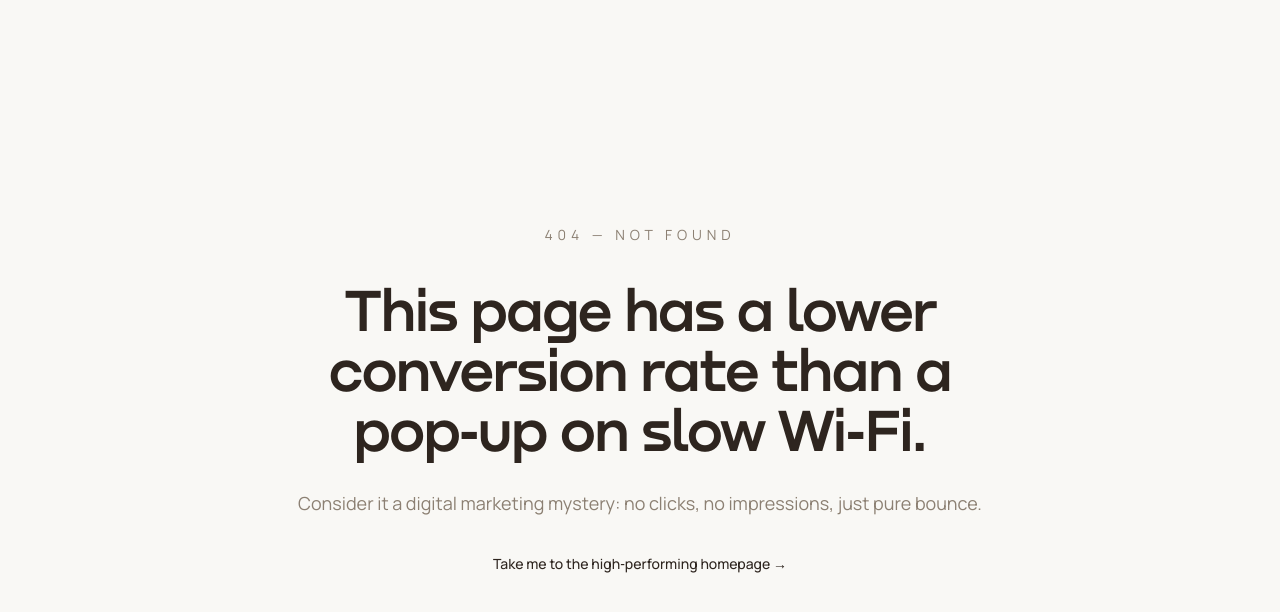
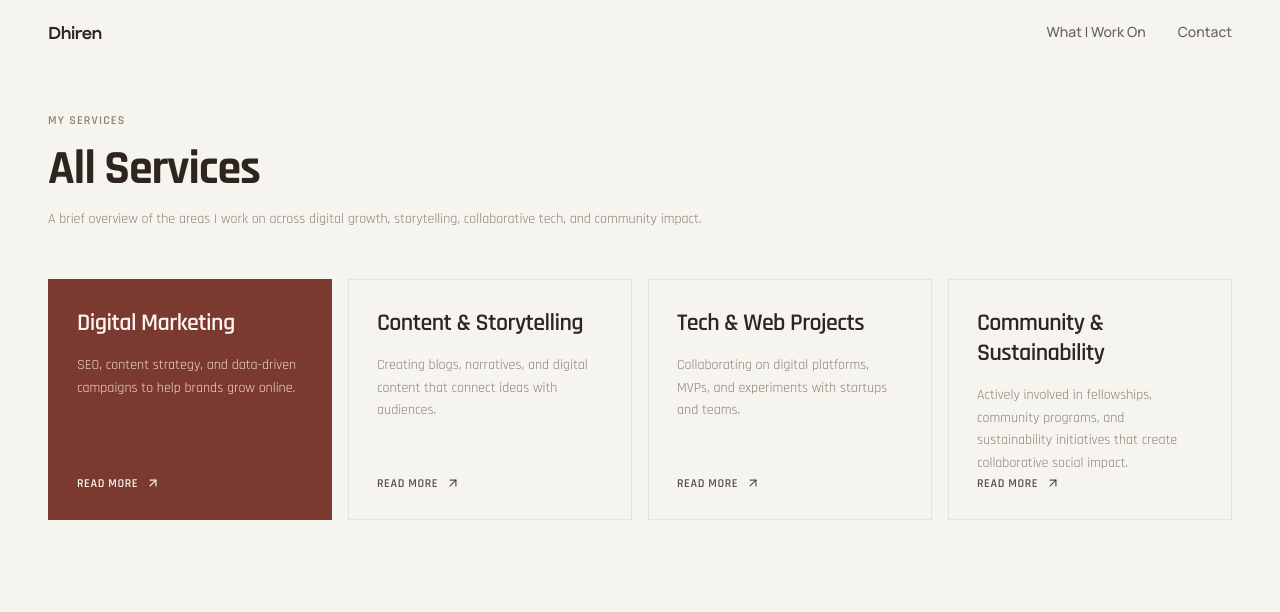
Before and after one commit to dhirendraxd/dhiren_website, a React (Vite) app: page /services in a window 1280 px wide. Shown: the top 612 px of the page. Built offline with nearby package versions, Linux system fonts and the light colour scheme; the HTML template or start-up script is replaced by a standard one.

Commit message:
feat: add Services page with service offerings; update Navbar and routing; enhance AboutSection and Footer for improved content and layout

```diff
--- a/src/App.tsx
+++ b/src/App.tsx
@@ -10,6 +10,7 @@ import Affiliations from "./pages/Affiliations";
 import AffiliationDetail from "./pages/AffiliationDetail";
 import Hackathon from "./pages/Hackathon";
 import HackathonDetail from "./pages/HackathonDetail";
+import Services from "./pages/Services";
 
 const queryClient = new QueryClient();
 
@@ -43,6 +44,7 @@ const AnimatedRoutes = () => {
           <Route path="/affiliations/:id" element={<AffiliationDetail />} />
           <Route path="/hackathon" element={<Hackathon />} />
           <Route path="/hackathon/:id" element={<HackathonDetail />} />
+          <Route path="/services" element={<Services />} />
           <Route path="*" element={<NotFound />} />
         </Routes>
       </motion.div>
--- a/src/components/AboutSection.tsx
+++ b/src/components/AboutSection.tsx
@@ -1,5 +1,6 @@
 import { motion } from "framer-motion";
 import { ArrowRight, ArrowUpRight, Megaphone, PencilLine, Code2, Users } from "lucide-react";
+import { Link } from "react-router-dom";
 
 const AboutSection = () => {
   const workAreas = [
@@ -71,7 +72,7 @@ const AboutSection = () => {
   ];
 
   return (
-    <section id="about" className="py-24 px-8 md:px-12 bg-card font-rajdhani">
+    <section id="about" className="scroll-mt-24 py-24 px-8 md:px-12 bg-card font-rajdhani">
       <div className="max-w-[84rem] mx-auto">
         <div className="space-y-10">
           <motion.div
@@ -92,12 +93,12 @@ const AboutSection = () => {
               Focused on digital marketing, storytelling, collaborative tech projects, and community-driven initiatives that turn ideas into practical results.
             </p>
 
-            <button
-              type="button"
-              className="inline-flex items-center justify-center rounded-full px-8 py-3 text-xs font-semibold uppercase tracking-wider border border-foreground text-foreground hover:bg-foreground hover:text-background transition-colors duration-200"
+            <Link
+              to="/services"
+              className="inline-flex items-center justify-center rounded-none px-8 py-3 text-xs font-semibold uppercase tracking-wider border border-foreground text-foreground transition-colors duration-300 hover:bg-[#7A3A30] hover:border-[#7A3A30] hover:text-[#FFF5F0]"
             >
               All Services
-            </button>
+            </Link>
           </motion.div>
 
           <div className="grid md:grid-cols-2 xl:grid-cols-4 gap-4">
@@ -108,35 +109,39 @@ const AboutSection = () => {
               return (
                 <motion.div
                   key={area.title}
-                  className={`group border min-h-[260px] p-7 flex flex-col justify-between cursor-pointer transition-shadow duration-300 ${
+                  className={`border min-h-[260px] p-7 flex flex-col justify-between ${
                     isHighlighted
-                      ? "bg-foreground border-foreground text-background"
-                      : "bg-card border-border text-foreground hover:shadow-hover"
+                      ? "bg-[#7A3A30] border-[#7A3A30] text-[#FFF5F0]"
+                      : "bg-card border-border text-foreground"
                   }`}
                   initial={{ opacity: 0, y: 20 }}
                   whileInView={{ opacity: 1, y: 0 }}
                   transition={{ duration: 0.4, delay: index * 0.1 }}
                   viewport={{ once: true }}
-                  whileHover={{ y: -3 }}
                 >
                   <div className="space-y-5">
                     <Icon
                       size={24}
-                      className={isHighlighted ? "text-background" : "text-foreground"}
+                      className={isHighlighted ? "text-[#FFF5F0]" : "text-foreground"}
                       strokeWidth={1.75}
                     />
                     <h3 className="text-2xl font-semibold tracking-tight leading-tight">{area.title}</h3>
-                    <p className={`text-sm leading-relaxed ${isHighlighted ? "text-background/80" : "text-muted-foreground"}`}>
+                    <p className={`text-sm leading-relaxed ${isHighlighted ? "text-[#F4D8CF]" : "text-muted-foreground"}`}>
                       {area.description}
                     </p>
                   </div>
 
-                  <div className="inline-flex items-center gap-2 text-xs font-semibold uppercase tracking-wider">
-                    <span>Read More</span>
-                    <ArrowRight
-                      size={14}
-                      className="transition-transform duration-200 group-hover:translate-x-1"
-                    />
+                  <div
+                    className={`group inline-flex items-center gap-2 text-xs font-semibold uppercase tracking-wider transition-colors duration-300 ${
+                      isHighlighted
+                        ? "text-[#FFF5F0] hover:text-[#FDE8DD]"
+                        : "text-foreground/80 hover:text-[#7A3A30]"
+                    }`}
+                  >
+                    <span className="relative inline-block after:absolute after:left-0 after:-bottom-1 after:h-px after:w-0 after:bg-current after:transition-all after:duration-300 group-hover:after:w-full">
+                      Read More
+                    </span>
+                    <ArrowRight size={14} className="transition-transform duration-300 group-hover:translate-x-0.5" />
                   </div>
                 </motion.div>
               );
@@ -165,16 +170,15 @@ const AboutSection = () => {
               return (
                 <motion.div
                   key={item.title}
-                  className={`border px-6 py-6 md:px-8 md:py-7 flex flex-col md:flex-row md:items-center md:justify-between gap-4 cursor-default transition-shadow duration-200 ${
+                  className={`border px-6 py-6 md:px-8 md:py-7 flex flex-col md:flex-row md:items-center md:justify-between gap-4 ${
                     isHighlighted
                       ? "bg-foreground border-foreground text-background"
-                      : "bg-card border-border text-foreground hover:shadow-hover"
+                      : "bg-card border-border text-foreground"
                   }`}
                   initial={{ opacity: 0, y: 20 }}
                   whileInView={{ opacity: 1, y: 0 }}
                   transition={{ duration: 0.4, delay: index * 0.08 }}
                   viewport={{ once: true }}
-                  whileHover={{ y: isHighlighted ? 0 : -2 }}
                 >
                   <div className="flex items-start gap-4">
                     <span
@@ -245,7 +249,7 @@ const AboutSection = () => {
                   viewport={{ once: true }}
                 >
                   <div className={isReverse ? "order-2 lg:order-1" : "order-2 lg:order-2"}>
-                    <span className="inline-flex items-center rounded-full bg-foreground text-background px-4 py-1 text-[11px] font-semibold uppercase tracking-wider">
+                    <span className="inline-flex items-center rounded-none bg-foreground text-background px-4 py-1 text-[11px] font-semibold uppercase tracking-wider">
                       {project.type}
                     </span>
 
@@ -255,12 +259,14 @@ const AboutSection = () => {
 
                     <a
                       href={project.href}
-                      className="mt-10 inline-flex items-center gap-2 text-lg font-medium text-foreground group/link"
+                      className="group mt-10 inline-flex items-center gap-2 text-lg font-medium text-foreground/90 transition-colors duration-300 hover:text-[#7A3A30]"
                     >
-                      See Details
+                      <span className="relative inline-block tracking-wide after:absolute after:left-0 after:-bottom-1 after:h-px after:w-0 after:bg-[#7A3A30] after:transition-all after:duration-300 group-hover:after:w-full">
+                        See Details
+                      </span>
                       <ArrowUpRight
                         size={18}
-                        className="transition-transform duration-200 group-hover/link:translate-x-0.5 group-hover/link:-translate-y-0.5"
+                        className="transition-transform duration-300 group-hover:translate-x-0.5 group-hover:-translate-y-0.5"
                       />
                     </a>
                     <div className="h-px w-28 bg-border mt-2.5" />
--- a/src/components/Footer.tsx
+++ b/src/components/Footer.tsx
@@ -1,6 +1,6 @@
 import { useState } from "react";
 import { AnimatePresence, motion } from "framer-motion";
-import { AtSign, Navigation, Send } from "lucide-react";
+import { AtSign, MapPin, Send } from "lucide-react";
 import { FaLinkedinIn, FaInstagram, FaGithub } from "react-icons/fa";
 import { FaXTwitter } from "react-icons/fa6";
 import { useToast } from "@/hooks/use-toast";
@@ -53,28 +53,28 @@ const Footer = () => {
   };
 
   return (
-    <footer id="contact" className="py-16 px-8 md:px-12 bg-card font-sans">
+    <footer id="contact" className="scroll-mt-24 py-16 px-8 md:px-12 bg-card font-sans">
       <div className="max-w-[76rem] mx-auto">
         <div className="grid lg:grid-cols-[1fr_1.2fr] gap-10 items-start">
           <div className="rounded-2xl bg-muted/35 p-8 space-y-8">
             <div className="space-y-4">
-              <p className="text-base font-semibold tracking-tight text-foreground">Dhirendra</p>
+              <p className="text-base font-semibold tracking-tight text-foreground">Dhirendra Singh Dhami</p>
               <p className="text-sm text-foreground/80 max-w-xs">
-                Performance marketing and digital growth strategy for meaningful products.
+                Have a brand to grow? Let us build your next high-performing campaign together.
               </p>
             </div>
 
             <div className="space-y-5 text-sm">
               <div className="space-y-1.5">
                 <div className="flex items-center gap-2 text-foreground font-medium">
-                  <span className="inline-flex h-7 w-7 items-center justify-center rounded-md border border-border/70 bg-background text-muted-foreground">
+                  <span className="inline-flex h-7 w-7 items-center justify-center text-muted-foreground">
                     <AtSign size={13} strokeWidth={1.8} />
                   </span>
                   <span>Email me</span>
                 </div>
                 <a
                   href="mailto:dhirendraxd@gmail.com"
-                  className="block pl-9 text-muted-foreground leading-relaxed hover:text-foreground transition-colors"
+                  className="block pl-9 text-muted-foreground leading-relaxed hover:text-[#7A3A30] transition-colors duration-200"
                 >
                   dhirendraxd@gmail.com
                 </a>
@@ -82,16 +82,55 @@ const Footer = () => {
 
               <div className="space-y-1.5">
                 <div className="flex items-center gap-2 text-foreground font-medium">
-                  <span className="inline-flex h-7 w-7 items-center justify-center rounded-md border border-border/70 bg-background text-muted-foreground">
-                    <Navigation size={13} strokeWidth={1.8} />
+                  <span className="inline-flex h-7 w-7 items-center justify-center text-muted-foreground">
+                    <MapPin size={13} strokeWidth={1.8} />
                   </span>
                   <span>Based in</span>
                 </div>
                 <p className="pl-9 text-muted-foreground leading-relaxed">
                   Kathmandu, Nepal
-                  <br />
-                  Open to remote &amp; hybrid collaboration
                 </p>
+              </div>
+
+              <div className="space-y-1.5">
+                <div className="pl-9 pt-2 flex items-center gap-4 w-fit border-t border-border/50">
+                  <a
+                    href="https://linkedin.com"
+                    target="_blank"
+                    rel="noopener noreferrer"
+                    aria-label="LinkedIn"
+                    className="inline-flex items-center justify-center p-1 leading-none text-[#0A66C2] transition-all duration-200 hover:opacity-80 hover:-translate-y-0.5"
+                  >
+                    <FaLinkedinIn size={30} />
+                  </a>
+                  <a
+                    href="https://x.com"
+                    target="_blank"
+                    rel="noopener noreferrer"
+                    aria-label="X"
+                    className="inline-flex items-center justify-center p-1 leading-none text-[#111111] transition-all duration-200 hover:opacity-80 hover:-translate-y-0.5"
+                  >
+                    <FaXTwitter size={30} />
+                  </a>
+                  <a
+                    href="https://instagram.com"
+                    target="_blank"
+                    rel="noopener noreferrer"
+                    aria-label="Instagram"
+                    className="inline-flex items-center justify-center p-1 leading-none text-[#E4405F] transition-all duration-200 hover:opacity-80 hover:-translate-y-0.5"
+                  >
+                    <FaInstagram size={30} />
+                  </a>
+                  <a
+                    href="https://github.com/dhirendraxd"
+                    target="_blank"
+                    rel="noopener noreferrer"
+                    aria-label="GitHub"
+                    className="inline-flex items-center justify-center p-1 leading-none text-[#181717] transition-all duration-200 hover:opacity-80 hover:-translate-y-0.5"
+                  >
+                    <FaGithub size={30} />
+                  </a>
+                </div>
               </div>
             </div>
           </div>
@@ -225,9 +264,13 @@ const Footer = () => {
                         animate={{ opacity: 1, y: 0 }}
                         exit={{ opacity: 0, y: -2 }}
                         transition={{ duration: 0.22 }}
-                        className="absolute inset-0 inline-flex items-center justify-center rounded-md bg-foreground text-background text-sm font-medium hover:opacity-90 transition-opacity"
+                        className="group absolute inset-0 inline-flex items-center justify-center rounded-none border border-foreground bg-foreground text-background text-sm font-medium transition-colors duration-300 hover:bg-[#7A3A30] hover:border-[#7A3A30] hover:text-[#FFF5F0]"
                       >
-                        Send
+                        <span>Send</span>
+                        <Send
+                          size={14}
+                          className="ml-0 w-0 opacity-0 transition-all duration-300 group-hover:ml-1 group-hover:w-[14px] group-hover:opacity-100"
+                        />
                       </motion.button>
                     )}
                   </AnimatePresence>
@@ -238,29 +281,14 @@ const Footer = () => {
         </div>
 
         <div className="mt-10 pt-6 border-t border-border/70">
-          <div className="grid gap-4 md:grid-cols-[1fr_auto_1fr] items-center text-xs text-muted-foreground">
-            <p className="text-center md:text-left">©2026 Dhiren - All rights reserved</p>
+          <div className="flex flex-col gap-3 md:flex-row md:items-center md:justify-between text-xs text-muted-foreground">
+            <p className="text-center md:text-left">© 2026 Dhiren. All rights reserved.</p>
 
-            <div className="flex items-center justify-center gap-5">
-              <a href="/#about" className="hover:text-foreground transition-colors">What I Work On</a>
-              <a href="/#projects" className="hover:text-foreground transition-colors">Projects</a>
-              <a href="/#contact" className="hover:text-foreground transition-colors">Contact</a>
-            </div>
-
-            <div className="flex items-center justify-center md:justify-self-end gap-3 text-foreground/65">
-              <a href="https://linkedin.com" target="_blank" rel="noopener noreferrer" aria-label="LinkedIn" className="hover:text-foreground transition-colors">
-                <FaLinkedinIn size={14} />
-              </a>
-              <a href="https://x.com" target="_blank" rel="noopener noreferrer" aria-label="X" className="hover:text-foreground transition-colors">
-                <FaXTwitter size={14} />
-              </a>
-              <a href="https://instagram.com" target="_blank" rel="noopener noreferrer" aria-label="Instagram" className="hover:text-foreground transition-colors">
-                <FaInstagram size={14} />
-              </a>
-              <a href="https://github.com/dhirendraxd" target="_blank" rel="noopener noreferrer" aria-label="GitHub" className="hover:text-foreground transition-colors">
-                <FaGithub size={14} />
-              </a>
-            </div>
+            <nav className="flex items-center justify-center gap-5" aria-label="Footer quick links">
+              <a href="/#about" className="hover:text-[#7A3A30] hover:underline underline-offset-4 decoration-2 decoration-[#7A3A30] transition-colors duration-200">What I Work On</a>
+              <a href="/#projects" className="hover:text-[#7A3A30] hover:underline underline-offset-4 decoration-2 decoration-[#7A3A30] transition-colors duration-200">Projects</a>
+              <a href="/#contact" className="hover:text-[#7A3A30] hover:underline underline-offset-4 decoration-2 decoration-[#7A3A30] transition-colors duration-200">Contact</a>
+            </nav>
           </div>
         </div>
       </div>
--- a/src/components/Navbar.tsx
+++ b/src/components/Navbar.tsx
@@ -1,5 +1,5 @@
-import { useEffect, useState } from "react";
-import { Link } from "react-router-dom";
+import { useEffect, useRef, useState } from "react";
+import { Link, useLocation } from "react-router-dom";
 import { motion, AnimatePresence } from "framer-motion";
 import { Menu, X } from "lucide-react";
 
@@ -9,50 +9,59 @@ const navLinks = [
 ];
 
 const Navbar = () => {
+  const location = useLocation();
+  const isHomePage = location.pathname === "/";
   const [mobileOpen, setMobileOpen] = useState(false);
-  const [isBarVisible, setIsBarVisible] = useState(true);
+  const [isBarVisible, setIsBarVisible] = useState(false);
+  const lastScrollYRef = useRef(0);
 
   useEffect(() => {
-    let lastScrollY = window.scrollY;
+    lastScrollYRef.current = window.scrollY;
 
     const handleScroll = () => {
       const currentScrollY = window.scrollY;
 
       if (mobileOpen) {
         setIsBarVisible(true);
-        lastScrollY = currentScrollY;
+        lastScrollYRef.current = currentScrollY;
         return;
       }
 
-      if (currentScrollY <= 48) {
+      if (!isHomePage) {
         setIsBarVisible(true);
-      } else if (currentScrollY > lastScrollY + 4) {
-        setIsBarVisible(false);
-      } else if (currentScrollY < lastScrollY - 4) {
-        setIsBarVisible(true);
+        lastScrollYRef.current = currentScrollY;
+        return;
       }
 
-      lastScrollY = currentScrollY;
+      const aboutSection = document.getElementById("about");
+      const aboutRevealPoint = aboutSection ? Math.max(0, aboutSection.offsetTop - 72) : 0;
+      const isScrollingUp = currentScrollY < lastScrollYRef.current;
+
+      // Show only when user scrolls upward and has crossed above the services section.
+      setIsBarVisible(isScrollingUp && currentScrollY <= aboutRevealPoint);
+      lastScrollYRef.current = currentScrollY;
     };
 
+    handleScroll();
     window.addEventListener("scroll", handleScroll, { passive: true });
     return () => window.removeEventListener("scroll", handleScroll);
-  }, [mobileOpen]);
+  }, [isHomePage, mobileOpen]);
 
   // Close mobile menu on nav click
   const handleNavClick = () => setMobileOpen(false);
 
   return (
     <header
-      className={`fixed top-0 left-0 right-0 z-50 bg-transparent border-b border-transparent transition-transform duration-300 ${
-        isBarVisible || mobileOpen ? "translate-y-0" : "-translate-y-full"
+      className={`fixed top-0 left-0 right-0 z-50 bg-transparent border-b border-transparent transition-all duration-500 ease-out ${
+        isBarVisible || mobileOpen ? "translate-y-0 opacity-100" : "-translate-y-full opacity-0"
       }`}
     >
       <div className="max-w-[84rem] mx-auto px-8 md:px-12">
         <div className="flex items-center justify-between h-16">
           {/* Logo / Name */}
           <Link
-            to="/"
+            to="/#home"
+            onClick={handleNavClick}
             className="font-nekst text-lg font-semibold text-foreground tracking-tight hover:opacity-75 transition-opacity"
           >
             Dhiren
--- /dev/null
+++ b/src/pages/Services.tsx
@@ -0,0 +1,105 @@
+import { motion } from "framer-motion";
+import { Link } from "react-router-dom";
+import { ArrowUpRight } from "lucide-react";
+import Navbar from "@/components/Navbar";
+import ScrollProgressBar from "@/components/ScrollProgressBar";
+import BackToTop from "@/components/BackToTop";
+
+const services = [
+  {
+    title: "Digital Marketing",
+    description: "SEO, content strategy, and data-driven campaigns to help brands grow online.",
+    href: "/#about",
+  },
+  {
+    title: "Content & Storytelling",
+    description: "Creating blogs, narratives, and digital content that connect ideas with audiences.",
+    href: "/#about",
+  },
+  {
+    title: "Tech & Web Projects",
+    description: "Collaborating on digital platforms, MVPs, and experiments with startups and teams.",
+    href: "/hackathon",
+  },
+  {
+    title: "Community & Sustainability",
+    description:
+      "Actively involved in fellowships, community programs, and sustainability initiatives that create collaborative social impact.",
+    href: "/affiliations",
+  },
+];
+
+const Services = () => {
+  return (
+    <div className="min-h-screen bg-card">
+      <ScrollProgressBar />
+      <Navbar />
+
+      <section className="pt-28 pb-20 px-8 md:px-12 font-rajdhani">
+        <div className="max-w-[84rem] mx-auto space-y-12">
+          <motion.div
+            className="space-y-4"
+            initial={{ opacity: 0, y: -20 }}
+            animate={{ opacity: 1, y: 0 }}
+            transition={{ duration: 0.5 }}
+          >
+            <p className="text-xs uppercase tracking-widest font-semibold text-muted-foreground">My Services</p>
+            <h1 className="text-4xl md:text-5xl font-bold tracking-tight text-foreground leading-tight">All Services</h1>
+            <p className="text-sm text-muted-foreground max-w-3xl leading-relaxed">
+              A brief overview of the areas I work on across digital growth, storytelling, collaborative tech, and
+              community impact.
+            </p>
+          </motion.div>
+
+          <div className="grid md:grid-cols-2 xl:grid-cols-4 gap-4">
+            {services.map((service, index) => {
+              const isHighlighted = index === 0;
+
+              return (
+                <motion.article
+                  key={service.title}
+                  className={`border min-h-[240px] p-7 flex flex-col justify-between ${
+                    isHighlighted
+                      ? "bg-[#7A3A30] border-[#7A3A30] text-[#FFF5F0]"
+                      : "bg-card border-border text-foreground"
+                  }`}
+                  initial={{ opacity: 0, y: 20 }}
+                  animate={{ opacity: 1, y: 0 }}
+                  transition={{ duration: 0.35, delay: index * 0.08 }}
+                >
+                  <div className="space-y-4">
+                    <h2 className="text-2xl font-semibold tracking-tight leading-tight">{service.title}</h2>
+                    <p className={`text-sm leading-relaxed ${isHighlighted ? "text-[#F4D8CF]" : "text-muted-foreground"}`}>
+                      {service.description}
+                    </p>
+                  </div>
+
+                  <Link
+                    to={service.href}
+                    className={`group inline-flex items-center gap-2 text-xs font-semibold uppercase tracking-wider transition-colors duration-300 ${
+                      isHighlighted
+                        ? "text-[#FFF5F0] hover:text-[#FDE8DD]"
+                        : "text-foreground/80 hover:text-[#7A3A30]"
+                    }`}
+                  >
+                    <span className="relative inline-block after:absolute after:left-0 after:-bottom-1 after:h-px after:w-0 after:bg-current after:transition-all after:duration-300 group-hover:after:w-full">
+                      Read More
+                    </span>
+                    <ArrowUpRight
+                      size={14}
+                      className="transition-transform duration-300 group-hover:translate-x-0.5 group-hover:-translate-y-0.5"
+                    />
+                  </Link>
+                </motion.article>
+              );
+            })}
+          </div>
+        </div>
+      </section>
+
+      <BackToTop />
+    </div>
+  );
+};
+
+export default Services;
```
Also changed, not shown: src/components/HeroSection.tsx (+0 -19 lines), src/pages/Index.tsx (+23 -1 lines).
